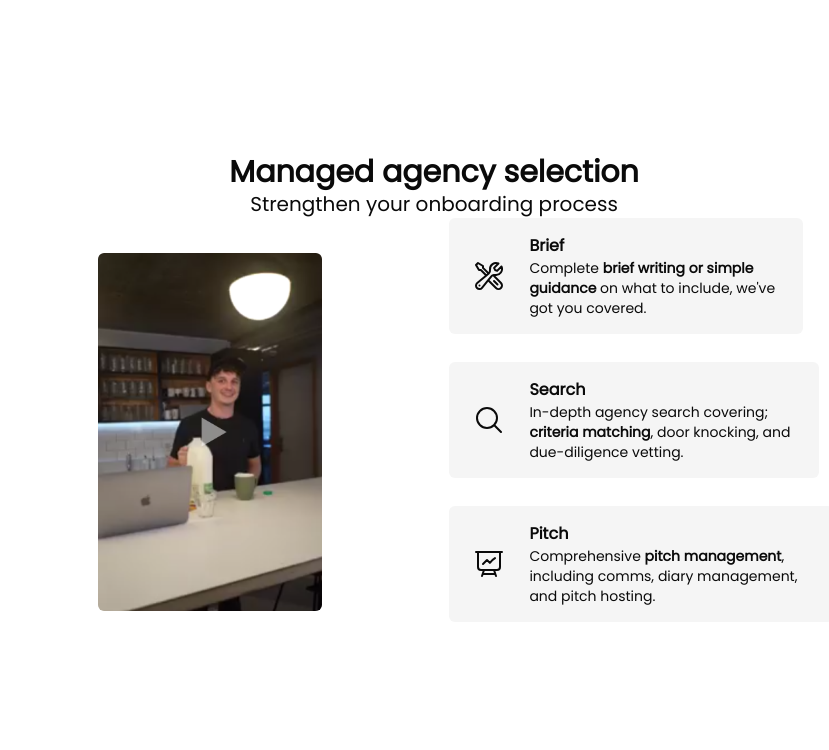
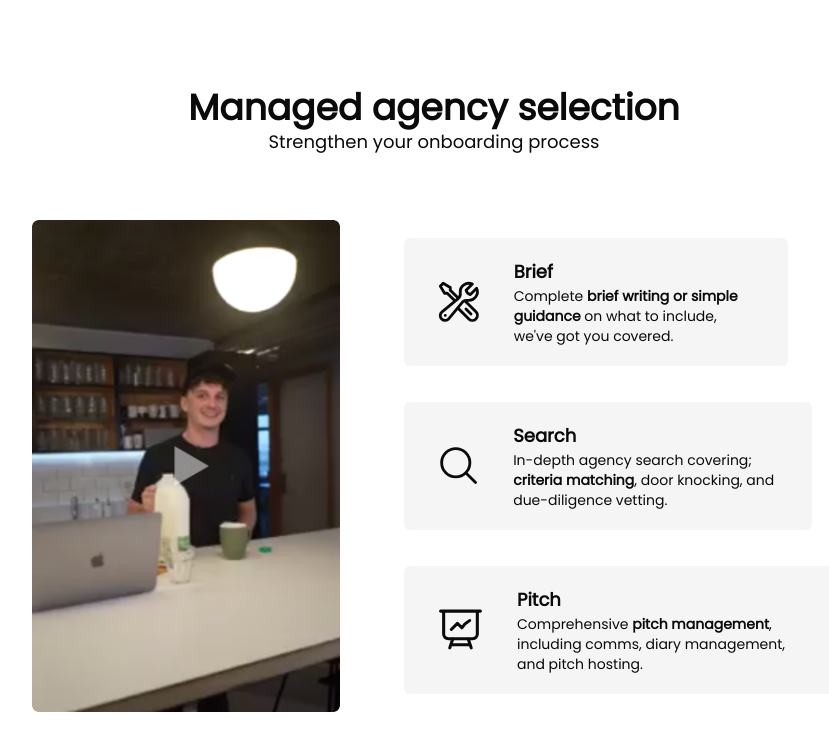
Before and after one commit to radromanov/nextjs-test, a Next.js app: page / in a window 1280 px wide. Shown: the top 750 px of the page, without its empty margins (206-1035 px from the left). Built offline with nearby package versions, Linux system fonts and the light colour scheme.

Commit message:
Add 1024px breakpoint styling

```diff
--- a/collections/Selections/Selections.tsx
+++ b/collections/Selections/Selections.tsx
@@ -3,8 +3,8 @@ import { PresentationIcon, SearchIcon, ToolIcon } from "../Icons";
 
 export const Selections = () => {
   return (
-    <div className="flex flex-col gap-7 items-start w-full pb-6 tablet-sm:max-w-[640px] tablet-sm:container">
-      <Card className="mobile-md:w-[92%]">
+    <div className="flex flex-col gap-7 items-start w-full pb-6 mobile-lg:container tablet-sm:max-w-[640px] tablet-sm:container laptop:p-0 laptop:justify-center laptop:gap-9">
+      <Card className="mobile-md:w-[92%] laptop:w-96">
         <ToolIcon />
         <CardContent>
           <CardHeader>Brief</CardHeader>
@@ -16,7 +16,7 @@ export const Selections = () => {
         </CardContent>
       </Card>
 
-      <Card className="mobile-md:w-[96%]">
+      <Card className="mobile-md:w-[96%] laptop:w-[408px]">
         <SearchIcon />
         <CardContent>
           <CardHeader>Search</CardHeader>
@@ -28,7 +28,7 @@ export const Selections = () => {
         </CardContent>
       </Card>
 
-      <Card className="w-full">
+      <Card className="w-full laptop:w-[432px]">
         <PresentationIcon />
         <CardContent>
           <CardHeader>Pitch</CardHeader>
--- a/components/Cards/Card.tsx
+++ b/components/Cards/Card.tsx
@@ -12,7 +12,7 @@ export const Card = ({ children, className, ...props }: Props) => {
   return (
     <section
       className={cn(
-        "w-full flex justify-center items-center gap-6 group bg-neutral-100 rounded-md outline-none -outline-offset-2 hover:outline-blue-500 focus:outline-blue-500 active:outline-blue-500 cursor-pointer px-6 py-2 tablet:py-4",
+        "w-full flex justify-center items-center gap-6 group bg-neutral-100 rounded-md outline-none -outline-offset-2 hover:outline-blue-500 focus:outline-blue-500 active:outline-blue-500 cursor-pointer px-6 py-2 tablet:py-4 laptop:px-8 laptop:py-5 laptop:gap-8",
         className
       )}
       {...props}
--- a/components/Cards/CardText.tsx
+++ b/components/Cards/CardText.tsx
@@ -12,7 +12,10 @@ interface Props
 export const CardText = ({ children, className, ...props }: Props) => {
   return (
     <Typography
-      className={cn("text-[10px] mobile-md:text-xs tablet:text-sm", className)}
+      className={cn(
+        "text-[10px] mobile-md:text-xs tablet:text-sm font-medium",
+        className
+      )}
       {...props}
     >
       {children}
--- a/components/Icons/Icon.tsx
+++ b/components/Icons/Icon.tsx
@@ -13,7 +13,7 @@ export const Icon = ({ children, className, ...props }: Props) => {
       viewBox="0 0 24 24"
       strokeWidth={1.5}
       stroke="currentColor"
-      className={cn("min-w-8 min-h-8 size-2/12 max-h-10 max-w-10", className)}
+      className={cn("laptop:w-28", className)}
       {...props}
     >
       {children}
--- a/components/Typography/Header.tsx
+++ b/components/Typography/Header.tsx
@@ -12,7 +12,7 @@ export const Header = ({ children, className, ...props }: Props) => {
   return (
     <h1
       className={cn(
-        "text-lg mobile-md:text-xl mobile-lg:text-2xl tablet-sm:text-3xl font-bold",
+        "font-bold text-lg mobile-md:text-xl mobile-lg:text-2xl tablet-sm:text-3xl laptop:text-4xl",
         className
       )}
       {...props}
--- a/components/Typography/Subheader.tsx
+++ b/components/Typography/Subheader.tsx
@@ -12,7 +12,7 @@ export const Subheader = ({ children, className, ...props }: Props) => {
   return (
     <h3
       className={cn(
-        "text-xs mobile-md:text-sm mobile-lg:text-md tablet-sm:text-lg tablet:text-xl",
+        "text-[10px] mobile-md:text-xs mobile-lg:text-sm tablet-sm:text-md laptop:text-lg",
         className
       )}
       {...props}
--- a/components/Videos/HeroVideo.tsx
+++ b/components/Videos/HeroVideo.tsx
@@ -3,7 +3,7 @@ import video from "@/resources/video.png";
 
 export const HeroVideo = () => {
   return (
-    <div className="flex items-center justify-center w-full py-8">
+    <div className="flex items-center justify-center w-full py-8 laptop:py-0">
       <Image
         src={video}
         alt="Welcome Video"
@@ -12,7 +12,7 @@ export const HeroVideo = () => {
         style={{
           objectFit: "cover",
         }}
-        className="rounded-md w-48 mobile-md:w-52 tablet:w-56"
+        className="rounded-md w-48 mobile-md:w-52 tablet:w-56 laptop:w-[308px]"
       />
     </div>
   );
--- a/sections/Hero/Hero.tsx
+++ b/sections/Hero/Hero.tsx
@@ -4,13 +4,13 @@ import { HeroVideo } from "@/components/Videos";
 
 export const Hero = () => {
   return (
-    <div className="relative flex flex-col items-center justify-center min-h-screen md:gap-6 md:container">
+    <div className="relative flex flex-col items-center justify-center min-h-screen laptop:gap-16">
       <div className="flex flex-col items-center justify-center">
         <Header>Managed agency selection</Header>
         <Subheader>Strengthen your onboarding process</Subheader>
       </div>
 
-      <div className="flex flex-col laptop:flex-row">
+      <div className="flex flex-col laptop:flex-row laptop:gap-16">
         <HeroVideo />
 
         <Selections />
```
